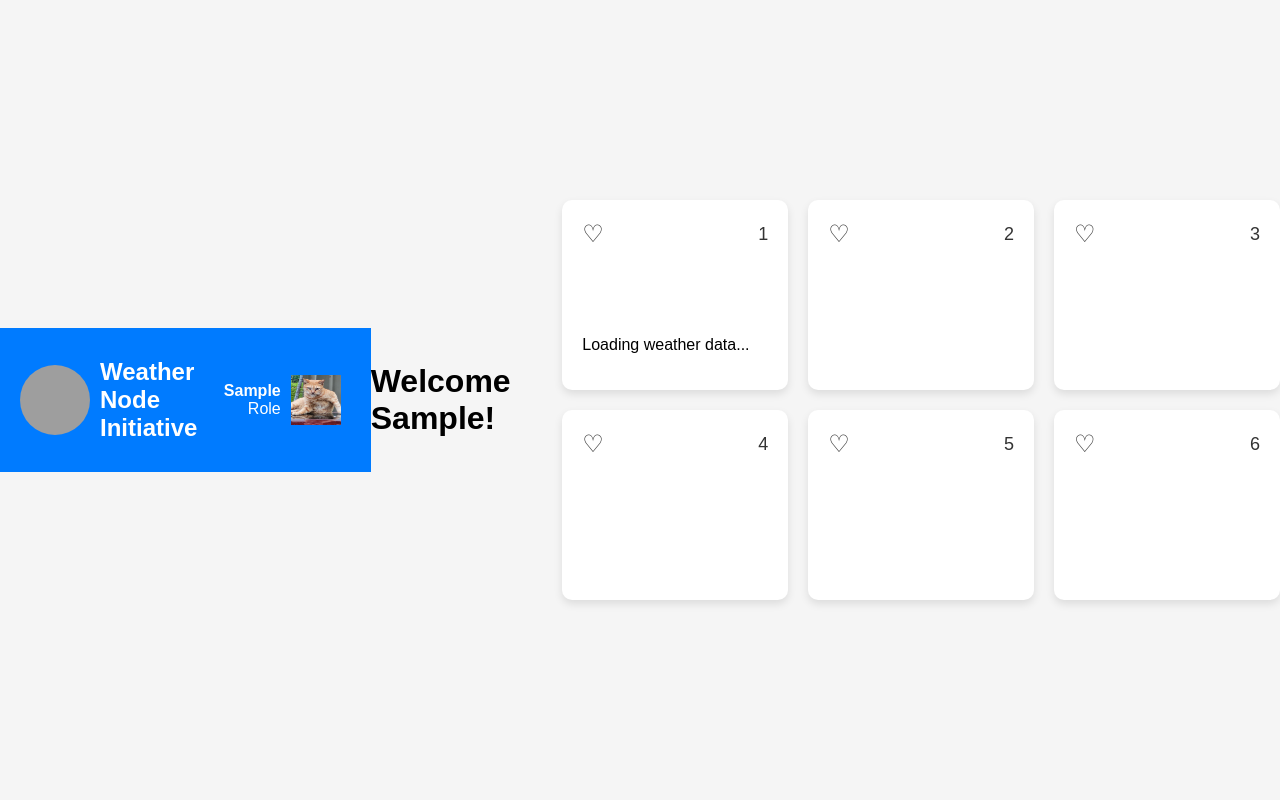
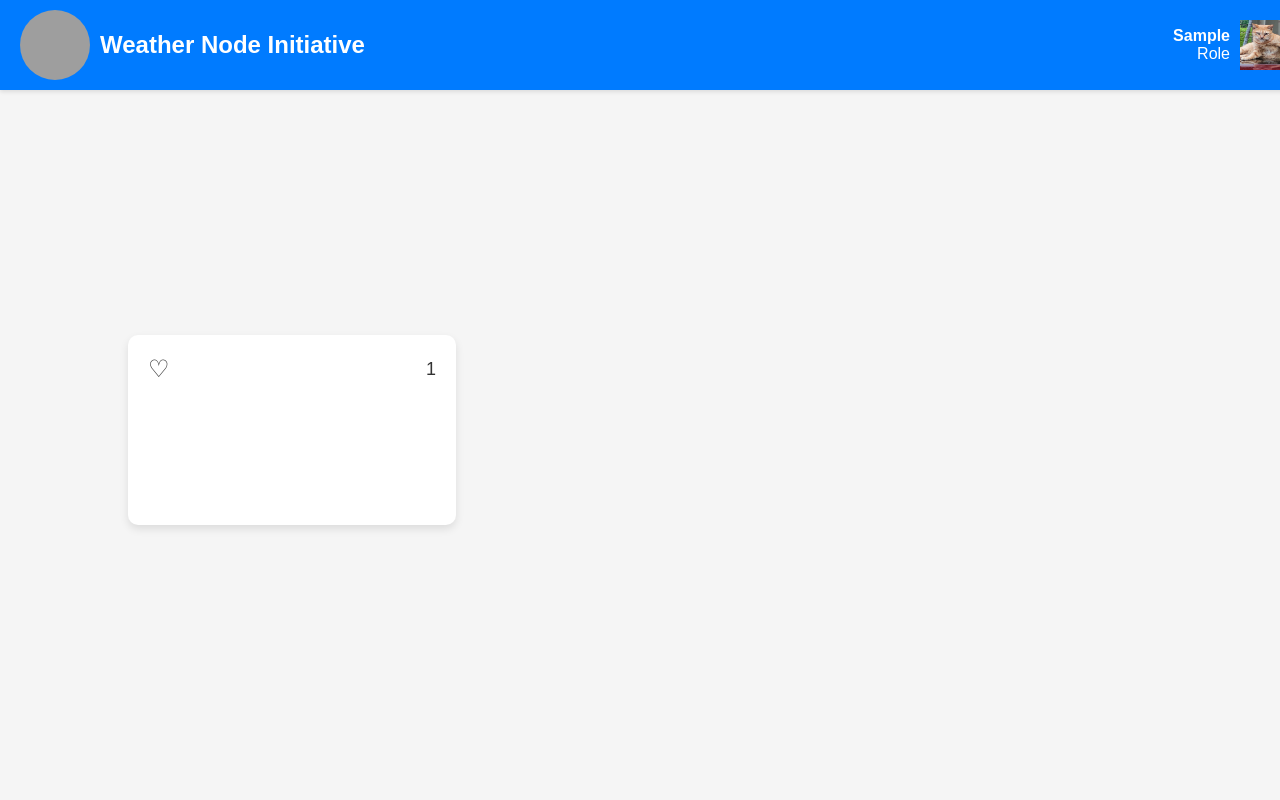
Before and after one commit to MajikJoker/Weather-Node-Initiative, a Flask app: page /loggedhome in a window 1280 px wide. Run offline with Flask 2, Linux system fonts and the light colour scheme; the visitor is signed in with stand-in values (Sample User, id 1); a database or web service that is not in the repository returns one stand-in record (values such as "Sample title"); grey boxes are pictures that could not be loaded.

Commit message:
Edits to front end

```diff
--- a/static/style.css
+++ b/static/style.css
@@ -4,10 +4,6 @@ body {
     margin: 0;
     padding: 0;
     background-color: #f5f5f5;
-    display: flex;
-    justify-content: center;
-    align-items: center;
-    height: 100vh;
 }
 
 /* Top Bar Styles */
@@ -18,6 +14,12 @@ body {
     display: flex;
     justify-content: space-between;
     align-items: center;
+    position: fixed;
+    width: 100%;
+    top: 0;
+    left: 0;
+    box-shadow: 0 2px 4px rgba(0, 0, 0, 0.1);
+    z-index: 1000;
 }
 
 .logo {
@@ -106,6 +108,14 @@ body {
 }
 
 /* Dashboard Styles */
+.main-content {
+    display: flex;
+    justify-content: center;
+    align-items: center;
+    padding-top: 60px; /* Make space for the fixed top bar */
+    height: calc(100vh - 60px); /* Adjust height to fit within the viewport */
+}
+
 .dashboard {
     display: grid;
     grid-template-columns: repeat(3, 1fr);
@@ -179,13 +189,6 @@ body {
     padding: 10px 20px;
     text-transform: uppercase;
     cursor: pointer;
-}
-
-.main-content {
-    display: flex;
-    justify-content: center;
-    align-items: center;
-    height: 80vh;
 }
 
 .login-box,
@@ -291,5 +294,4 @@ body {
     display: flex;
     align-items: center;
     margin: 0;
-    /* Remove default margin */
 }
--- a/templates/loggedhome.html
+++ b/templates/loggedhome.html
@@ -37,111 +37,10 @@
             </div>
         </div>
     </div>
-    <h1>Welcome {{ first_name }}!</h1>
 
-    <div class="dashboard">
-        <div class="card" id="weather-card">
-            <div class="card-header">
-                <span class="heart">♡</span>
-                <span class="number">1</span>
-            </div>
-            <div class="weather-info">
-                <p>Loading weather data...</p>
-            </div>
-        </div>
-        <div class="card">
-            <div class="card-header">
-                <span class="heart">♡</span>
-                <span class="number">2</span>
-            </div>
-        </div>
-        <div class="card">
-            <div class="card-header">
-                <span class="heart">♡</span>
-                <span class="number">3</span>
-            </div>
-        </div>
-        <div class="card">
-            <div class="card-header">
-                <span class="heart">♡</span>
-                <span class="number">4</span>
-            </div>
-        </div>
-        <div class="card">
-            <div class="card-header">
-                <span class="heart">♡</span>
-                <span class="number">5</span>
-            </div>
-        </div>
-        <div class="card">
-            <div class="card-header">
-                <span class="heart">♡</span>
-                <span class="number">6</span>
-            </div>
-        </div>
-    </div>
-
-    <script>
-        const apiKey = "827db554784d6d5cd704af90e92577b4";
-        const weatherCard = document.getElementById("weather-card").querySelector(".weather-info");
-
-        function toggleDropdown() {
-            var dropdown = document.getElementById("dropdown");
-            dropdown.style.display = dropdown.style.display === "block" ? "none" : "block";
-        }
-
-        function getLocation() {
-            if (navigator.geolocation) {
-                navigator.geolocation.getCurrentPosition(showPosition, showError);
-            } else {
-                weatherCard.innerHTML = "Geolocation is not supported by this browser.";
-            }
-        }
-
-        function showPosition(position) {
-            const latitude = position.coords.latitude;
-            const longitude = position.coords.longitude;
-            fetchWeatherData(latitude, longitude);
-        }
-
-        function showError(error) {
-            switch (error.code) {
-                case error.PERMISSION_DENIED:
-                    weatherCard.innerHTML = "User denied the request for Geolocation."
-                    break;
-                case error.POSITION_UNAVAILABLE:
-                    weatherCard.innerHTML = "Location information is unavailable."
-                    break;
-                case error.TIMEOUT:
-                    weatherCard.innerHTML = "The request to get user location timed out."
-                    break;
-                case error.UNKNOWN_ERROR:
-                    weatherCard.innerHTML = "An unknown error occurred."
-                    break;
-            }
-        }
-
-        function fetchWeatherData(latitude, longitude) {
-            const url = `https://api.openweathermap.org/data/2.5/weather?lat=${latitude}&lon=${longitude}&appid=${apiKey}&units=metric`;
-
-            fetch(url)
-                .then(response => response.json())
-                .then(data => {
-                    weatherCard.innerHTML = `
-                        <p>Temperature: ${data.main.temp} °C</p>
-                        <p>Weather: ${data.weather[0].description}</p>
-                        <p>Location: ${data.name}</p>
-                    `;
-                })
-                .catch(error => {
-                    weatherCard.innerHTML = "Error fetching weather data.";
-                    console.error("Error fetching weather data:", error);
-                });
-        }
-
-        // Call getLocation when the page loads
-        window.onload = getLocation;
-    </script>
-</body>
-
-</html>
+    <div class="main-content">
+        <div class="dashboard">
+            <div class="card" id="weather-card">
+                <div class="card-header">
+                    <span class="heart">♡</span>
+                    <span class="number">1</span
```
